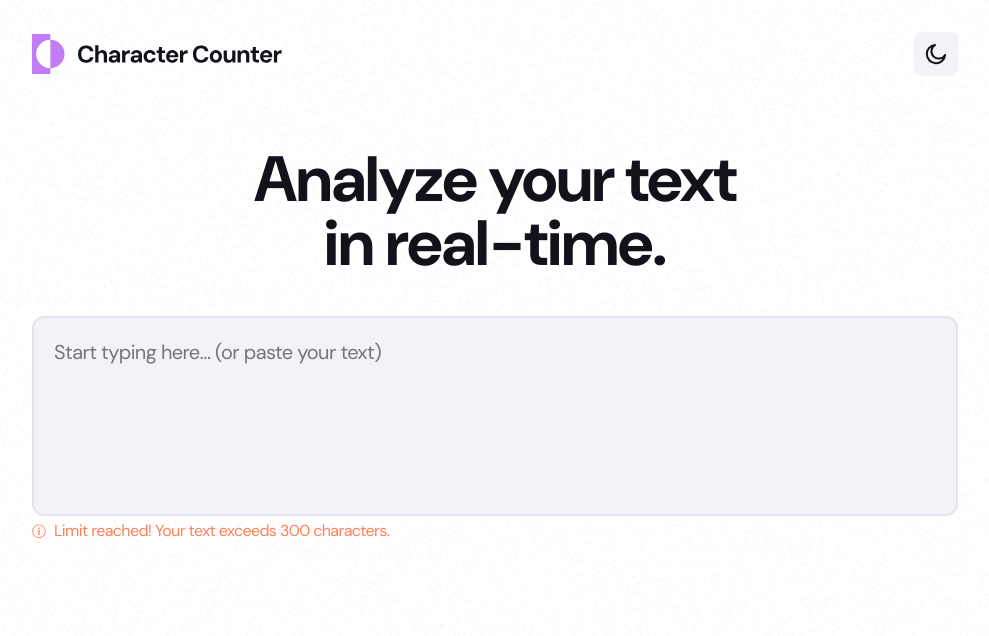
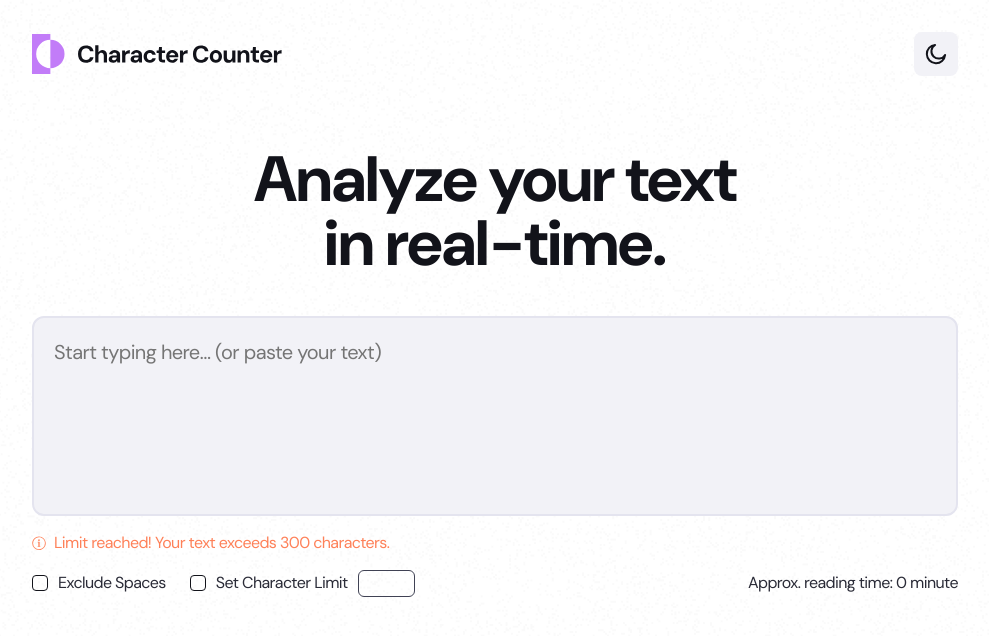
Before and after one commit to RicardoGeada/fm-character-counter, a React (Vite) app: page / in a window 1280 px wide. Shown: the top 636 px of the page, without its empty margins (145-1134 px from the left). Built offline with nearby package versions, Linux system fonts and the light colour scheme.

Commit message:
feat(textarea): extend UI with textarea-settings

```diff
--- a/src/components/Textarea/Textarea.module.scss
+++ b/src/components/Textarea/Textarea.module.scss
@@ -1,5 +1,6 @@
 .textarea-container {
   width: 100%;
+  color: var(--color-textarea);
 }
 
 .textarea {
@@ -8,11 +9,11 @@
   border-radius: 12px;
   background-color: var(--textarea-bg);
   border: 2px solid var(--textarea-border);
-  color: var(--color-textarea);
   height: 200px;
   width: 100%;
   max-width: 990px;
   resize: none;
+  color: var(--color-textarea);
 
   &:hover {
     background-color: var(--textarea-bg-hover);
@@ -41,4 +42,85 @@
   display: flex;
   align-items: center;
   gap: 8px;
+  margin-top: 12px;
 }
+
+
+.textarea-settings {
+  display: flex;
+  align-items: center;
+  gap: 24px;
+  flex-wrap: wrap;
+  margin-top: 16px;
+
+  :nth-child(2) {
+    margin-right: auto;
+  }
+}
+
+
+.checkbox-label {
+  display: flex;
+  align-items: center;
+  gap: 10px;
+  width: fit-content;
+}
+
+input[type="checkbox"] {
+  appearance: none;
+  -webkit-appearance: none;
+  width: 16px;
+  height: 16px;
+  border: 1px solid var(--color-checkbox-border);
+  border-radius: 4px;
+  cursor: pointer;
+
+  &:hover {
+    border-color: var(--color-checkbox-border-hover);
+  }
+
+  &:focus {
+    outline: transparent;
+    background-color: var(--color-neutral-0);
+    border-color: var(--color-neutral-200);
+    box-shadow: 0 0 0 2px var(--color-neutral-0),
+                0 0 0 4px var(--color-purple-400);
+  }
+
+  &:checked {
+    background-color: var(--color-purple-400);
+    border: none;
+    background-image: url("./../../assets/images/icon-check.svg");
+    background-position: center;
+    background-repeat: no-repeat;
+  }
+}
+
+
+input[type="number"] {
+  padding: 4px 12px;
+  border: 1px solid var(--color-neutral-600);
+  border-radius: 6px;
+  width: min-content;
+  min-width: 0;
+  text-align: center;
+  background-color: transparent;
+  color: var(--color-textarea);
+
+  &::-webkit-outer-spin-button,
+  &::-webkit-inner-spin-button {
+    -webkit-appearance: none;
+    margin: 0;
+  }
+
+  &:focus {
+    outline: transparent;
+  }
+}
+
+
+@media (max-width: 576px) {
+  .textarea-settings {
+    gap: 12px;
+  }
+}
--- a/src/components/Textarea/Textarea.tsx
+++ b/src/components/Textarea/Textarea.tsx
@@ -4,6 +4,7 @@ import infoIcon from "./../../assets/images/icon-info.svg";
 function Textarea() {
   return (
     <div className={styles["textarea-container"]}>
+
       <textarea
         className={`${styles["textarea"]} text-3`}
         placeholder="Start typing here… (or paste your text)"
@@ -12,6 +13,20 @@ function Textarea() {
         <img src={infoIcon} alt="" />
         <span>Limit reached! Your text exceeds 300 characters.</span>
       </div>
+
+      <div className={`${styles["textarea-settings"]} text-4`}>
+        <label className={styles["checkbox-label"]}>
+            <input type="checkbox"/>
+            <span>Exclude Spaces</span>
+        </label>
+        <label className={styles["checkbox-label"]}>
+            <input type="checkbox" />
+            <span>Set Character Limit</span>
+            <input type="number" min={0} max={999}/>
+        </label>
+        <span>Approx. reading time: 0 minute</span>
+      </div>
+
     </div>
   );
 }
--- a/src/index.scss
+++ b/src/index.scss
@@ -34,6 +34,10 @@
   --textarea-border-hover: var(--color-neutral-200);
   --textarea-border-focus: var(--color-purple-400);
   --textarea-border-error: var(--color-orange-800);
+
+  /* input checkbox */
+  --color-checkbox-border: var(--color-neutral-900);
+  --color-checkbox-border-hover: var(--color-neutral-600);
 }
 
 * {
@@ -69,5 +73,9 @@ body {
     --textarea-border-hover: var(--color-neutral-600);
     --textarea-border-focus: var(--color-purple-500);
     --textarea-border-error: var(--color-orange-500);
+
+    /* input checkbox */
+    --color-checkbox-border: var(--color-neutral-200);
+    --color-checkbox-border-hover: var(--color-neutral-0);
   }
 }
```
